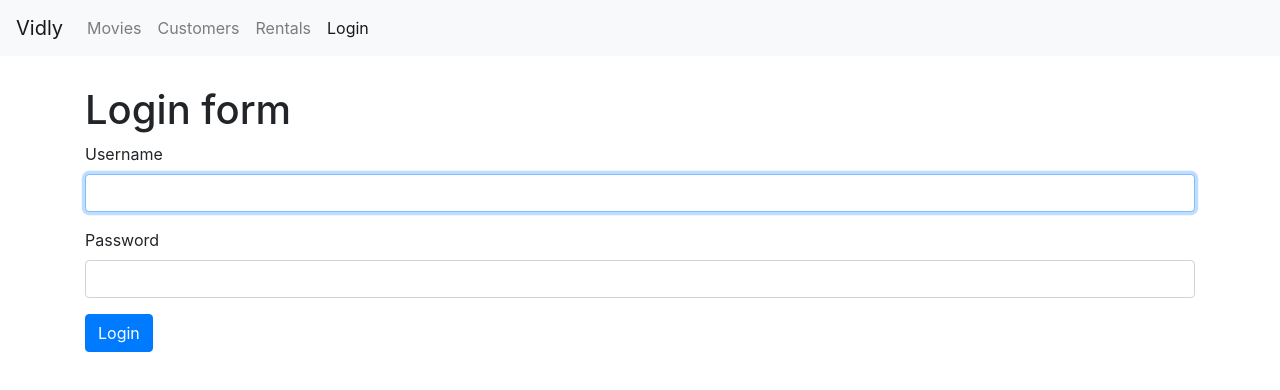
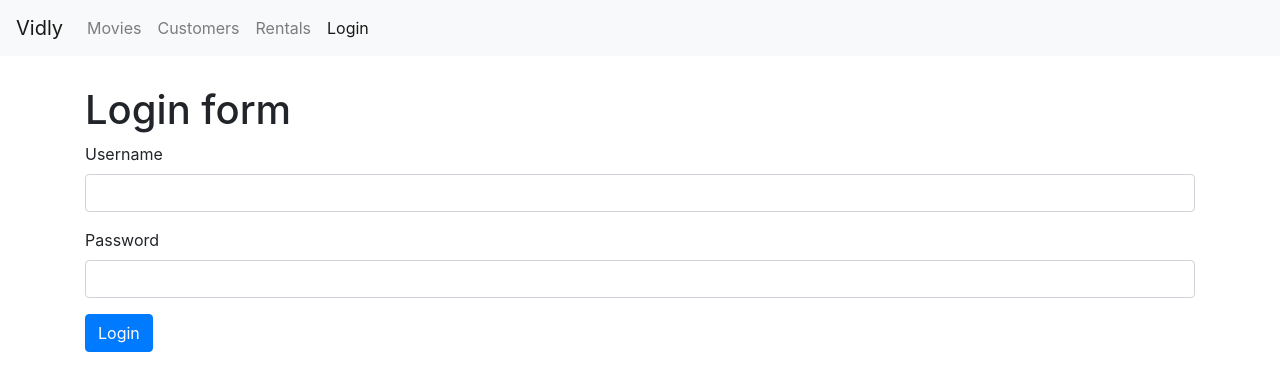
Before and after one commit to zakariabijoy/vidly-react-app, a React (Create React App) app: page /login in a window 1280 px wide. Shown: the top 390 px of the page. Built offline with nearby package versions, Linux system fonts and the light colour scheme.

Commit message:
extracting a resuable input

```diff
--- /dev/null
+++ b/src/components/common/input.jsx
@@ -0,0 +1,19 @@
+import React from "react";
+
+const Input = ({ name, label, value, onChange }) => {
+  return (
+    <div className="form-group">
+      <label htmlFor={name}>{label}</label>
+      <input
+        value={value}
+        onChange={onchange}
+        type="text"
+        className="form-control"
+        id={name}
+        name={name}
+      />
+    </div>
+  );
+};
+
+export default Input;
--- a/src/components/loginForm.jsx
+++ b/src/components/loginForm.jsx
@@ -1,10 +1,11 @@
 import React, { Component } from "react";
+import Input from "./common/input";
 
 class LoginForm extends Component {
   state = {
     account: { username: "", password: "" },
   };
-  username = React.createRef();
+
   handleSubmit = (e) => {
     e.preventDefault();
 
@@ -25,30 +26,20 @@
       <div>
         <h1>Login form</h1>
         <form action="" onSubmit={this.handleSubmit}>
-          <div className="form-group">
-            <label htmlFor="username">Username</label>
-            <input
+          <Input
+            name="username"
             value={account.username}
+            label="Username"
             onChange={this.handleChange}
-              autoFocus
-              ref={this.username}
-              type="text"
-              className="form-control"
-              id="username"
-              name="username"
           />
-          </div>
-          <div className="form-group">
-            <label htmlFor="password">Password</label>
-            <input
+
+          <Input
+            name="password"
             value={account.password}
+            label="Password"
             onChange={this.handleChange}
-              type="text"
-              className="form-control"
-              id="password"
-              name="password"
           />
-          </div>
+
           <button className="btn btn-primary">Login</button>
         </form>
       </div>
```
Lines whose indentation alone changed are shown as unchanged.
